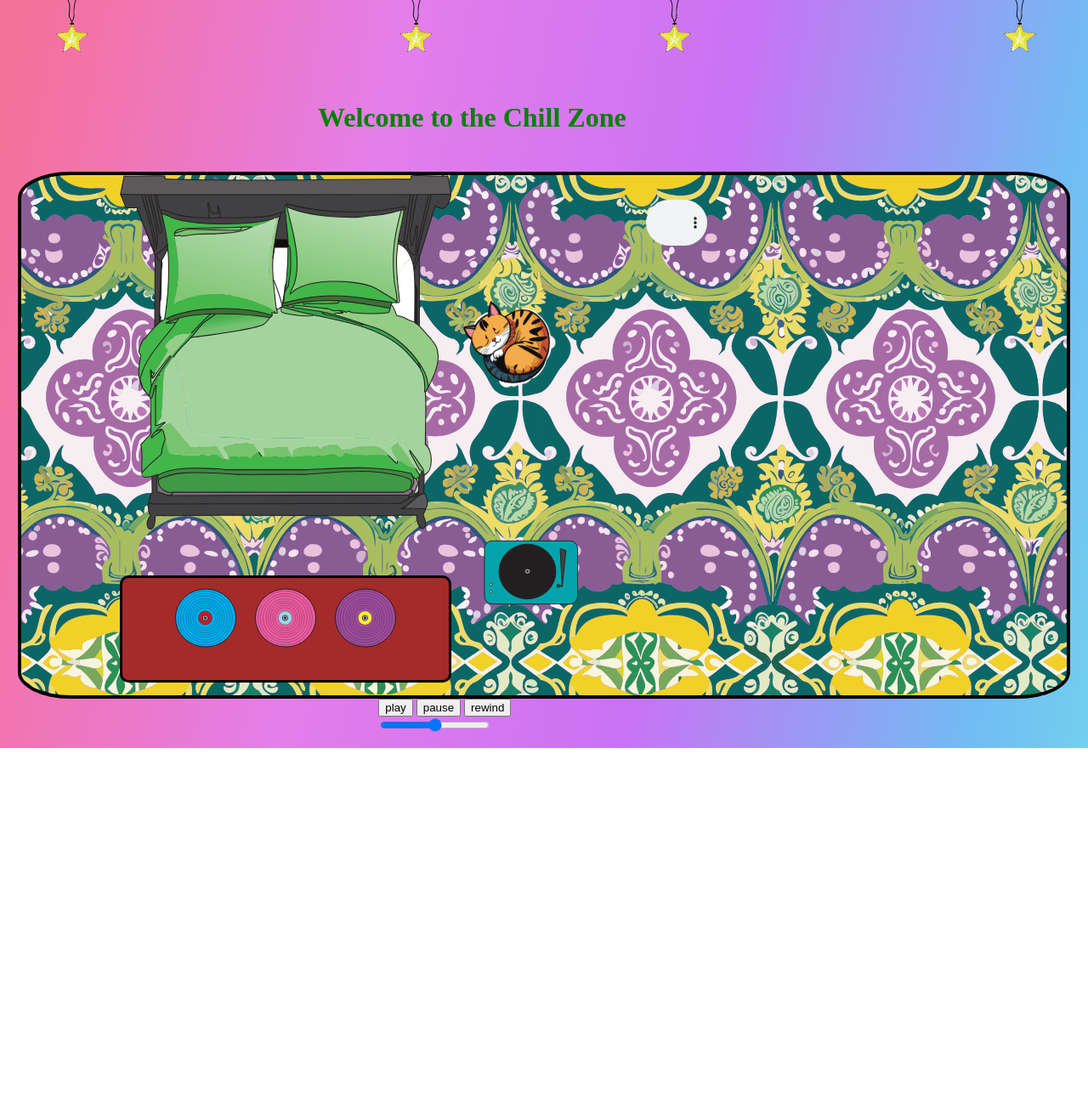
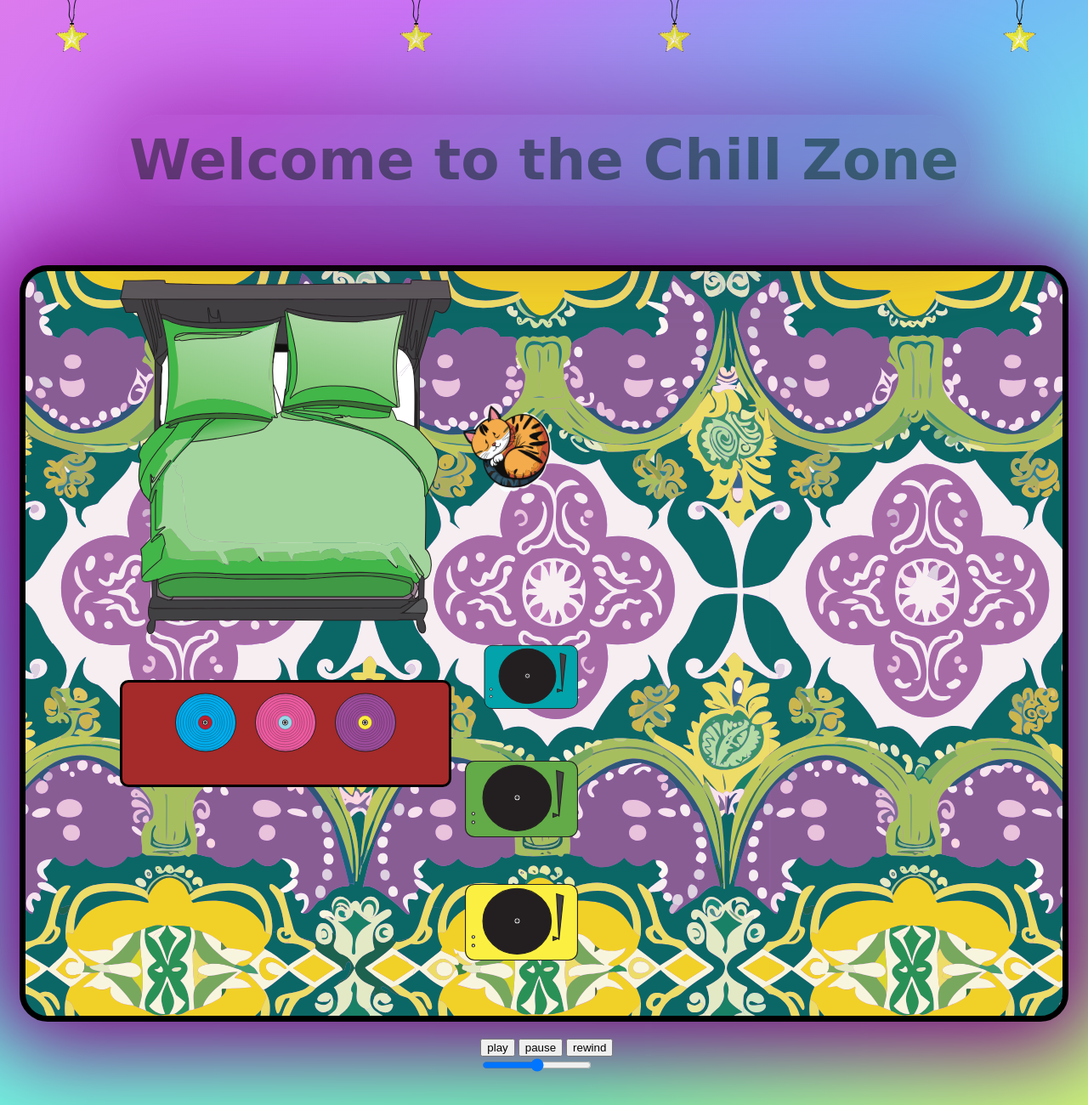
Before and after one commit to veilofcrystal/cooper-k-hw3-music-mixer, a plain HTML site: page index.html in a window 1280 px wide. Shown: the whole page at 85% size. Before the commit the page ends 880 px from the top, so only its background shows below. Drawn offline with Linux system fonts and the light colour scheme.

Commit message:
taking a break
1. swapped out audio for audio that will blend more to meet requirements for the assignment.

2. added class names and started making adjustments in javascript.

3. added new record players as drop zones so that there can be " multiple records" playing at once.

```diff
--- a/css/main.css
+++ b/css/main.css
@@ -1,15 +1,9 @@
-h1 {
-    display: inline;
-    color: green;
-    margin: 30px;
-    font-family:'Times New Roman', Times, serif;
-}
 
 
 body {
     margin: 0px;
     padding: 0px;
-    background: linear-gradient(-80deg,
+    background: linear-gradient(-33deg,
     #ca72f4, #e47eea, #f472a0, #f47272, #f4a672, #f4f072, #d5f472,#72f4b5, #72f4e3, #72bbf4,
     #ca72f4, #e47eea, #f472a0, #f47272, #f4a672) ;
      animation: gradient 35s ease-in-out infinite;
@@ -41,13 +35,41 @@ body {
     100% {background-position: 100% ;}
 }
 
+.container {
+    display: flex;
+    justify-content: center;
+    margin-bottom: 40px;
+}
+
+
+h1 {
+    display: inline-block;
+    text-align: center;
+    margin: 30px;
+    font-family: cursive;
+    font-size: 66px;
+    padding: 15px;
+    background-color: rgb(128, 0, 128, 0.5);
+    border-radius: 100px;
+    box-shadow: 0 0 111px 22px rgb(128, 0, 128);
+    animation: fade 11s ease-out infinite;
+}
+
+@keyframes fade {
+    0%{ opacity: 1;}
+
+    50%{ opacity: 0.5;}
+
+    100% { opacity: 1;}
+
+}
 
 
  .grid-con {
  display: grid;
  grid-template-columns: repeat(4, minmax(0, 1fr));
  grid-column-gap: 16px;
- max-width: 1200px;
+ max-width: 1111px;
  margin: 0 auto;
  padding: 0px 15px 15px 15px;
  }
@@ -147,6 +169,7 @@ body {
 
     .grid-con {
        display: grid;
+       max-width: 1200px;
        grid-template-columns: repeat(12, minmax(0, 1fr));
        grid-column-gap: 16px;
        padding: 0px 15px 15px 15px;
@@ -219,9 +242,11 @@ body {
 #room {
 
     background-color: #ca72f4;
-    border-radius: 5%;
-    border: 4px solid black;
+    padding:10px;
+    border: 7px solid black;
+    border-radius: 33px;
     background-image: url(../images/background-carpet.svg);
+    box-shadow: 0 0 111px 33px purple;
 }
 
 .star {
@@ -248,7 +273,12 @@ body {
     100% {scale: 1;}
 }
 
-
+.audio-controls {
+    width:200px;
+    margin: 20px 120px 20px 120px;
+    display: block;
+    justify-content: center;
+}
 
 
 #drop-zone {
@@ -260,3 +290,23 @@ body {
     width: 120px;
     background: url(../images/record-player.svg) no-repeat;
 }
+
+#drop-zone-2 {
+    display: flex;
+    justify-content: center;
+    padding-left: 13px;
+    padding-bottom: 25px;
+    height: 120px;
+    width: 120px;
+    background: url(../images/record-player-2.svg) no-repeat;
+}
+
+#drop-zone-3 {
+    display: flex;
+    justify-content: center;
+    padding-left: 13px;
+    padding-bottom: 25px;
+    height: 120px;
+    width: 120px;
+    background: url(../images/record-player-3.svg) no-repeat;
+}
--- a/index.html
+++ b/index.html
@@ -22,7 +22,9 @@ Music Mixer
 
 <body>
 
-  <header class="grid-con">
+  <header>
+
+    <div  class="grid-con">
     <img class="star col-start-1 col-span-1 m-col-start-1 m-col-span-1 l-col-start-1 l-col-span-1" id="star-1" src="images/star-string-light.svg" alt="star string light">
 
     <img class="star col-start-2 col-span-1  m-col-start-5 m-col-span-1 l-col-start-5 l-col-span-1" id="star-2" src="images/star-string-light.svg" alt="star string light">
@@ -30,8 +32,9 @@ Music Mixer
     <img class="star col-start-3 col-span-1 m-col-start-8 m-col-span-1 l-col-start-8 l-col-span-1" id="star-3" src="images/star-string-light.svg" alt="star string light">
 
     <img class="star col-start-4 col-span-1 m-col-start-12 m-col-span-1 l-col-start-12 l-col-span-1" id="star-4" src="images/star-string-light.svg" alt="star string light">
+  </div>
 
-    <h1 class=" col-start-1 col-span-4 m-col-start-4 m-col-span-6 l-col-start-4 l-col-span-6">Welcome to the Chill Zone</h1>
+    <div class="container"><h1 class="header">Welcome to the Chill Zone</h1></div>
   </header>
 
   <section id="room" class="grid-con">
@@ -44,34 +47,34 @@ Music Mixer
 </div>
 
 
-<div id="cat"  class="col-start-3 col-span-1 m-col-start-6 m-col-span-2 l-col-start-6 l-col-span-2">
+<div id="cat"  class="col-start-3 col-span-1 m-col-start-6 m-col-span-1 l-col-start-6 l-col-span-2">
 <img src="images/sleepy-cat.svg" alt="cat sleeping">
 </div>
 
 
 
-<audio id="audio" class="drag-item track-ref" src="audio/GoodMorning.mp3" controls loop></audio>
+<audio id="audio" class="drag-item track-ref" src="audio/GoodMorning.mp3" loop></audio>
 
 
 <div id="record-table" class="col-start-1 col-span-3 m-col-start-2 m-col-span-4 l-col-start-2 l-col-span-4">
-  <img class=" drag-item track-ref " draggable="true" src="images/record-blue.svg" alt="blue record"  data-trackref="GoodMorning" >
-  <img class=" drag-item track-ref" draggable="true" src="images/record-pink.svg" alt="pink-record" data-trackref="InMyDreams" >
-  <img  class="drag-item track-ref" draggable="true" src="images/record-purple.svg" alt="purple-record" data-trackref="TheProcess">
+  <img class=" drag-item track-ref " draggable="true" src="images/record-blue.svg" alt="blue record"  data-trackref="drum-track" >
+  <img class=" drag-item track-ref" draggable="true" src="images/record-pink.svg" alt="pink-record" data-trackref="keys" >
+  <img  class="drag-item track-ref" draggable="true" src="images/record-purple.svg" alt="purple-record" data-trackref="strings">
 </div>
 
 
-
-<div id="drop-zone" class=" col-start-4 col-span-1 m-col-start-6 m-col-span-2 l-col-start-6 l-col-span-2">
-
-
-</div>
+<container id=" player-stand" class=" col-start-2 col-span-2 m-col-start-6 m-col-span-4 l-col-start-6 l-col-span-4">
+<div id="drop-zone" class="drop-zone"></div>
+<div id="drop-zone-2"  class="drop-zone"></div>
+<div id="drop-zone-3"  class="drop-zone"></div>
+</container>
 
 </section>
 
 
 
 <footer class="grid-con">
-  <section class="audio-controls col-start-1 col-span-4 m-col-start-5 m-col-span-4 l-col-start-5 l-col-span-4">
+  <section class="audio-controls col-start-2 col-span-2 m-col-start-5 m-col-span-6 l-col-start-5 l-col-span-6">
     <button id="playButton">play</button>
     <button id="pauseButton">pause</button>
     <button id="rewindButton">rewind</button>
--- a/js/main.js
+++ b/js/main.js
@@ -1,5 +1,5 @@
 const dragItems = document.querySelectorAll('img'),
- dropZone = document.querySelector('#drop-zone'),
+ dropZone = document.querySelector('.drop-zone'),
  theAudios = document.querySelectorAll('audio'),
  recordTable= document.querySelector('#record-table'),
  playBtn = document.querySelector('#playButton'),
```
Also changed, not shown: images/record-player-2.svg (added), images/record-player-3.svg (added), 4 other files.
